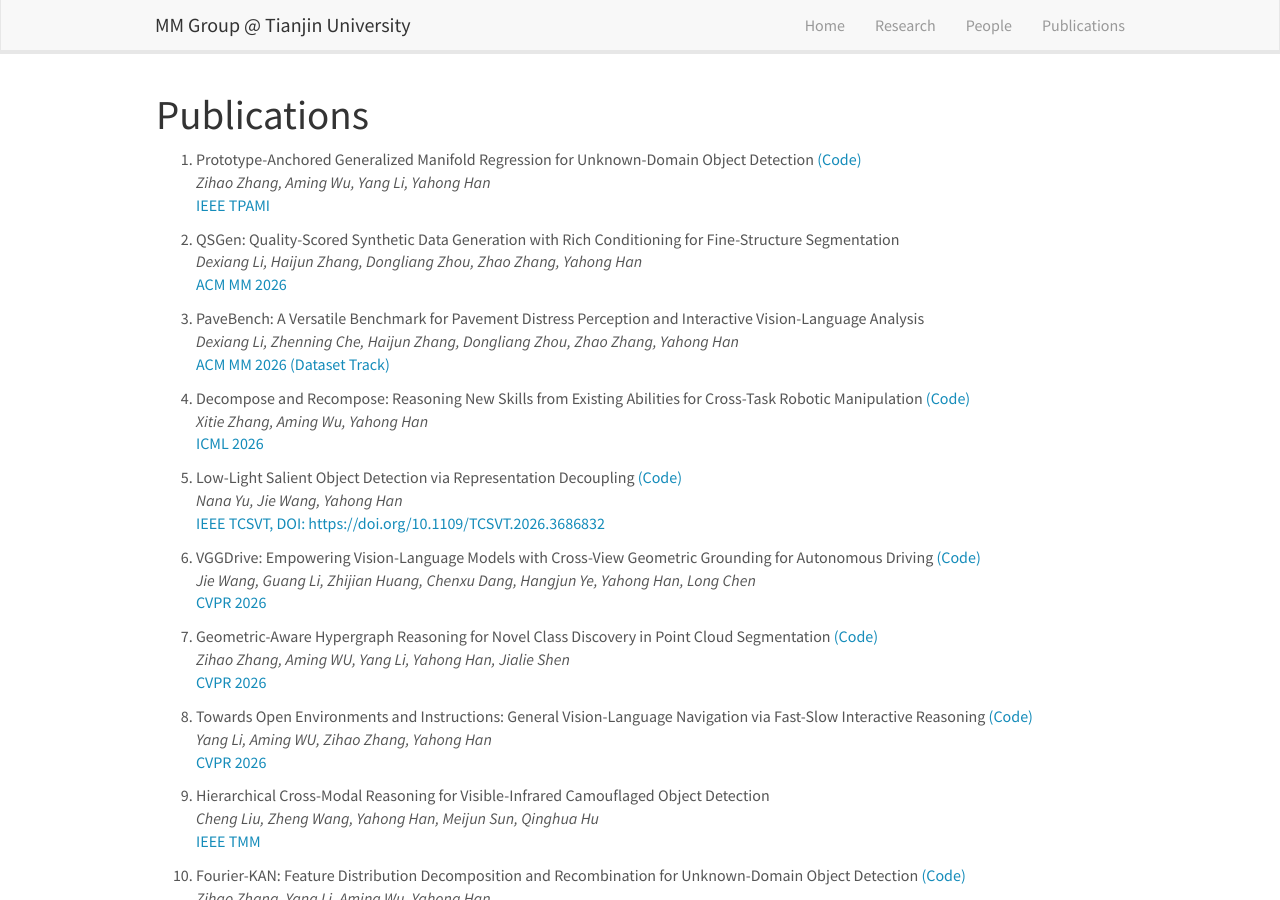
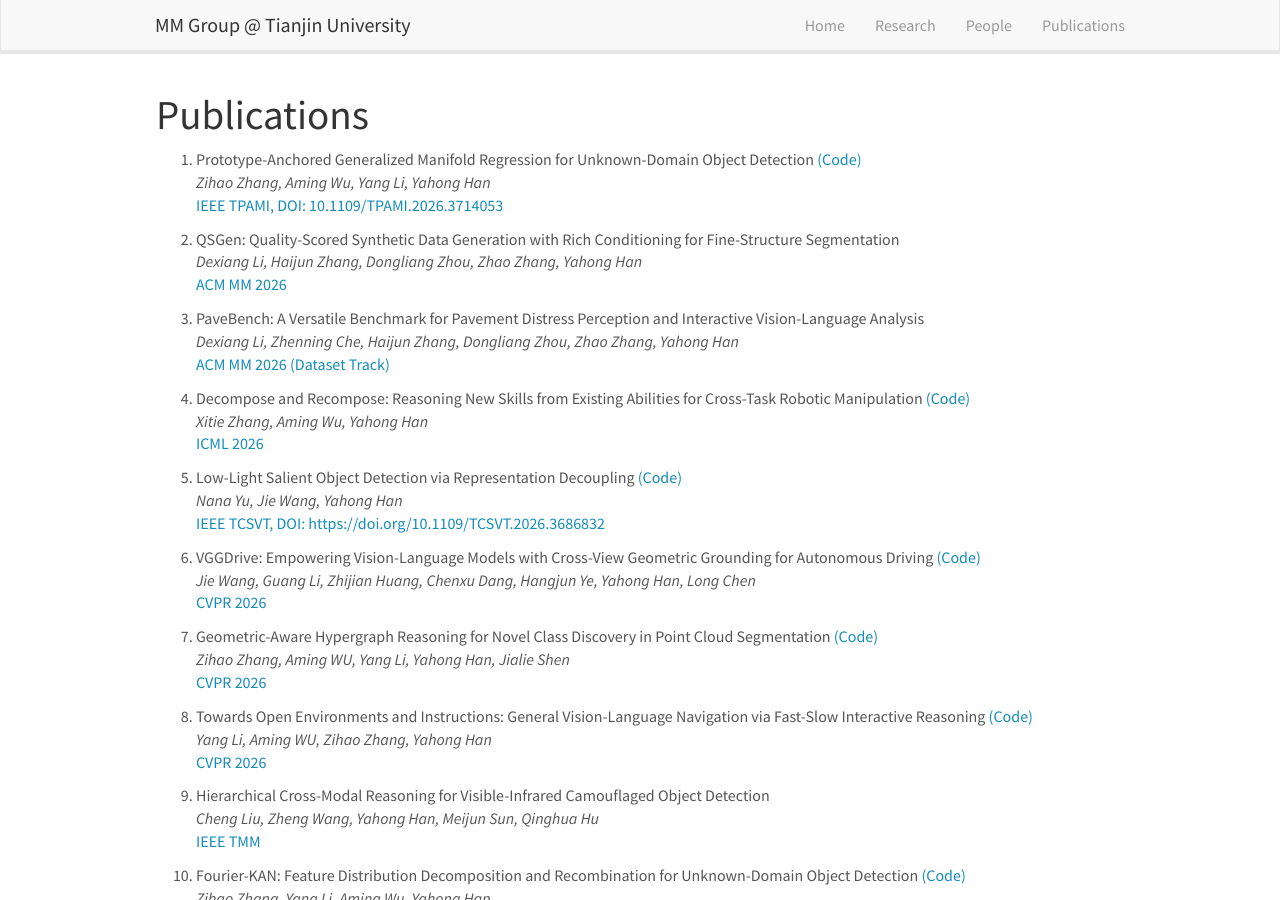
Before and after one commit to tjumm/tjumm.github.io, a Jekyll site: the page built from _pages/publications.md, in a window 1280 px wide and 900 px high. Built offline with Jekyll 4.4.1, drawn with Linux system fonts in a browser that asks for light colours; comment, search, counter and statistics services are not loaded.

Commit message:
Update publist.yml

```diff
--- a/_data/publist.yml
+++ b/_data/publist.yml
@@ -5,7 +5,7 @@
   authors: Zihao Zhang, Aming Wu, Yang Li, Yahong Han
   link:
     url:
-    display: "IEEE TPAMI"
+    display: "IEEE TPAMI, DOI: 10.1109/TPAMI.2026.3714053"
   highlight: 0
 
 - title: "1. QSGen: Quality-Scored Synthetic Data Generation with Rich Conditioning for Fine-Structure Segmentation"
```
